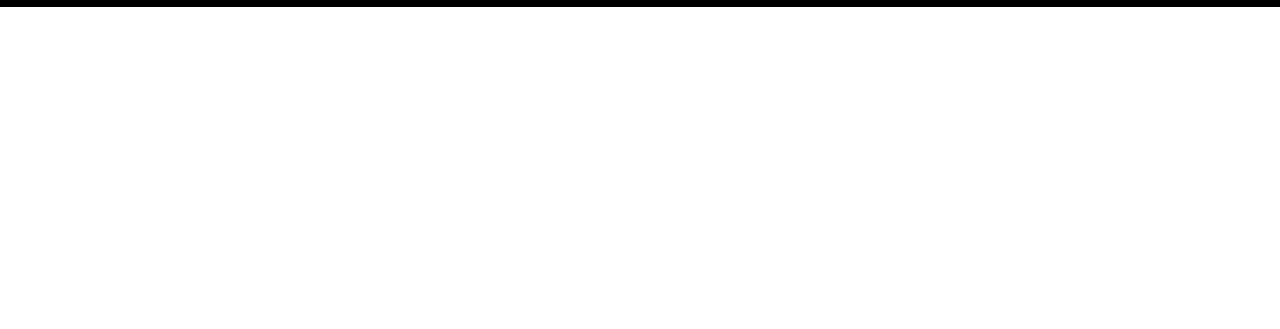
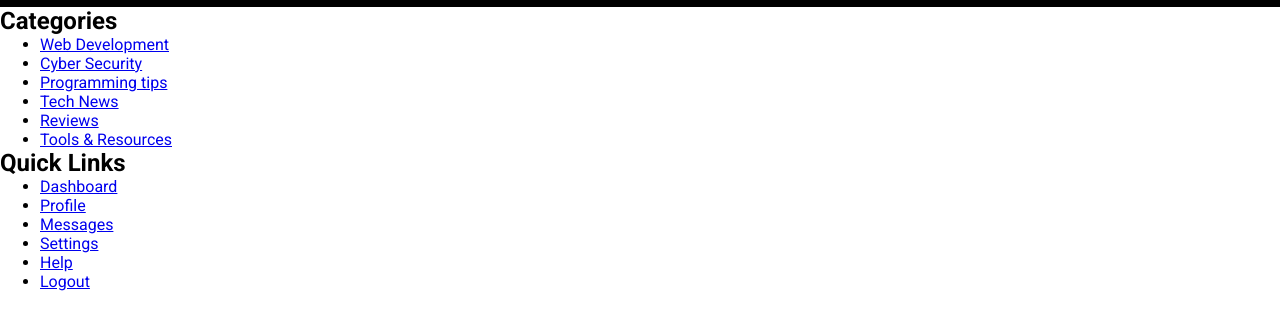
Before and after one commit to AdamAbdallah1/responsive-blog-layout, a plain HTML site: page index.html in a window 1280 px wide. Shown: the part 51-380 px from the top of the page. Drawn offline with Linux system fonts and the light colour scheme.

Commit message:
Adding sidebar aside contant

```diff
--- a/index.html
+++ b/index.html
@@ -18,5 +18,27 @@
             <a href="#">Contact</a>
         </nav>
     </header>
+    <div class="container">
+        <h2>Categories</h2>
+        <aside>
+            <ul>
+                <li><a href="#">Web Development</a></li>
+                <li><a href="#">Cyber Security</a></li>
+                <li><a href="#">Programming tips</a></li>
+                <li><a href="#">Tech News</a></li>
+                <li><a href="#">Reviews</a></li>
+                <li><a href="#">Tools & Resources</a></li>
+            </ul>
+            <h2>Quick Links</h2>
+            <ul>
+                <li><a href="#">Dashboard</a></li>
+                <li><a href="#">Profile</a></li>
+                <li><a href="#">Messages</a></li>
+                <li><a href="#">Settings</a></li>
+                <li><a href="#">Help</a></li>
+                <li><a href="#">Logout</a></li>
+            </ul>
+        </aside>
+    </div>
 </body>
 </html>
```
